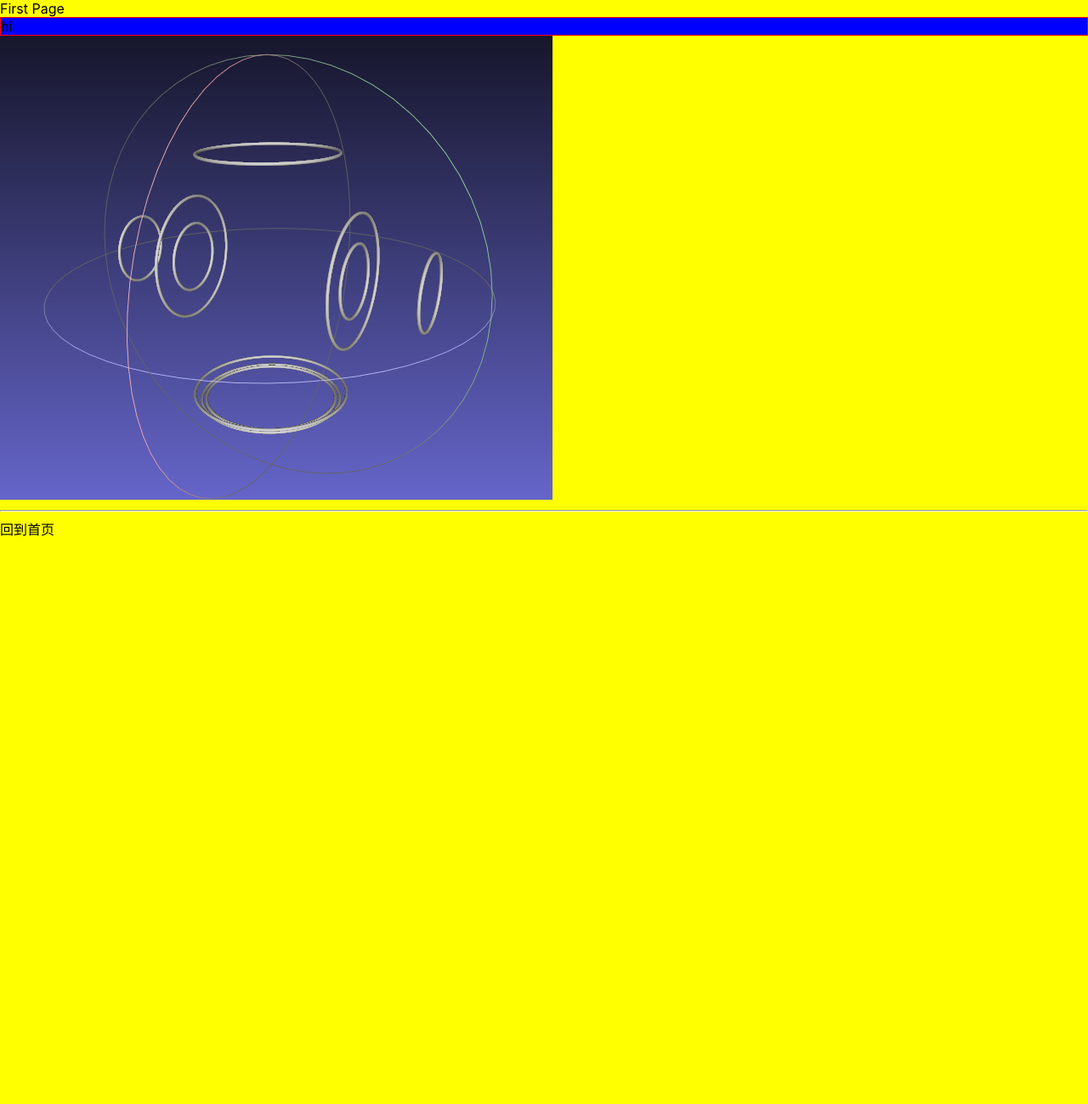
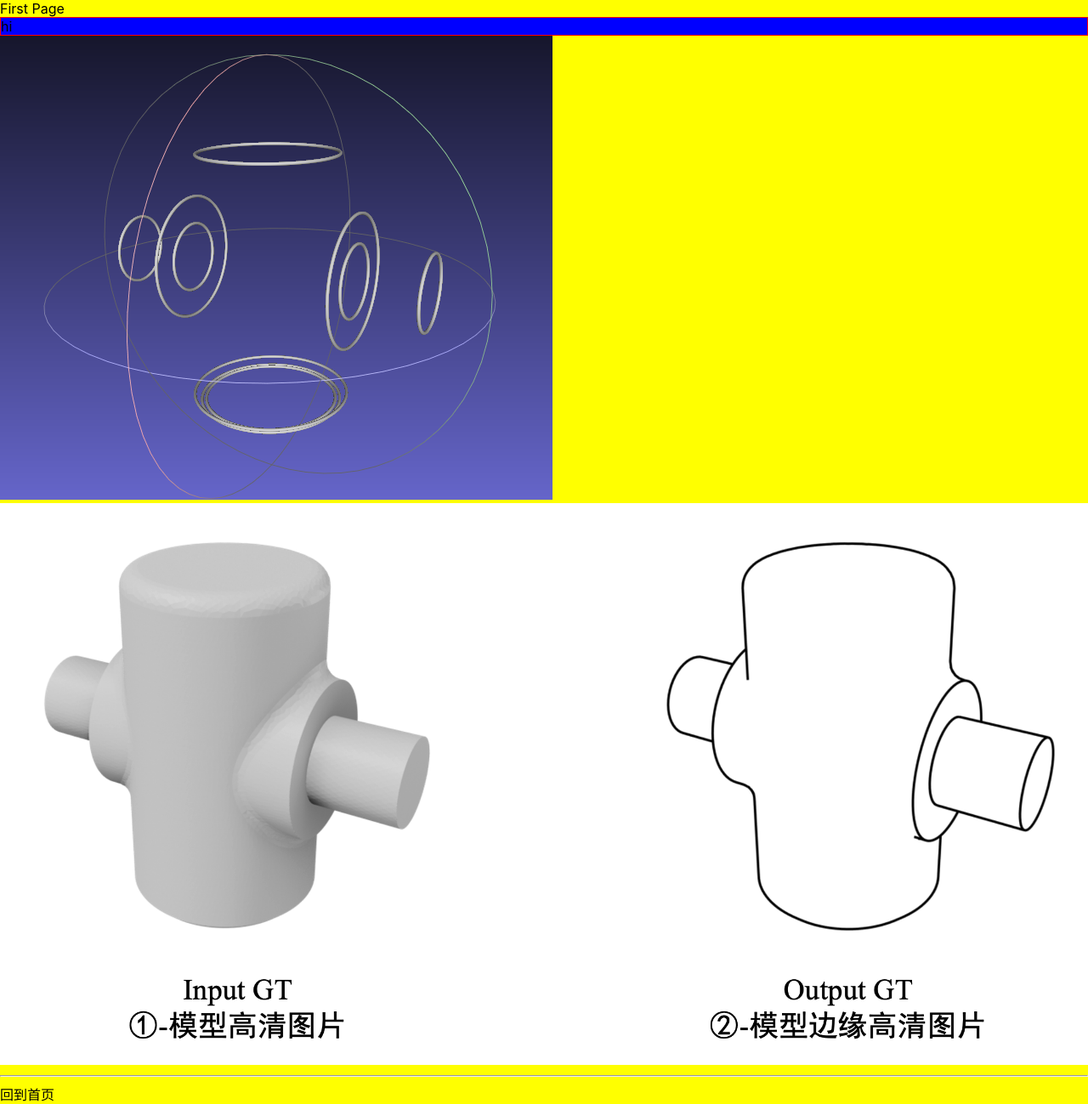
Before and after one commit to Howardyangyixuan/nextjs-blog-1, a Next.js app: page /posts/first_post in a window 1280 px wide. Shown: the whole page at 85% size. Before the commit the page ends 800 px from the top, so only its background shows below. Built offline with nearby package versions, Linux system fonts and the light colour scheme.

Commit message:
使用Image标签，实现img载入

```diff
--- a/pages/posts/first_post.js
+++ b/pages/posts/first_post.js
@@ -2,6 +2,9 @@ import React from "react"
 import Link from "next/link"
 import Head from "next/head"
 import styles from "styles/FirstPost.module.css"
+import png from "assets/images/3.png"
+import freestyle from "public/freestyle.png"
+import Image from "next/image"
 
 export default function FirstPost() {
   return (
@@ -10,7 +13,8 @@ export default function FirstPost() {
         <div className={styles.wrapper}>
           <div className={styles.content}>hi</div>
         </div>
-        <img src="/3.png" alt=""/>
+        <Image src={png}/>
+        <Image src={freestyle}/>
         <hr/>
         <Link href="/"><a>回到首页</a></Link>
       </div>
```
Also changed, not shown: assets/images/3.png (renamed from public/3.png), public/freestyle.png (added).
